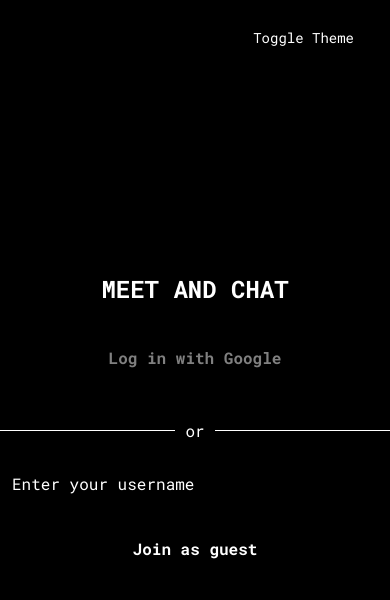
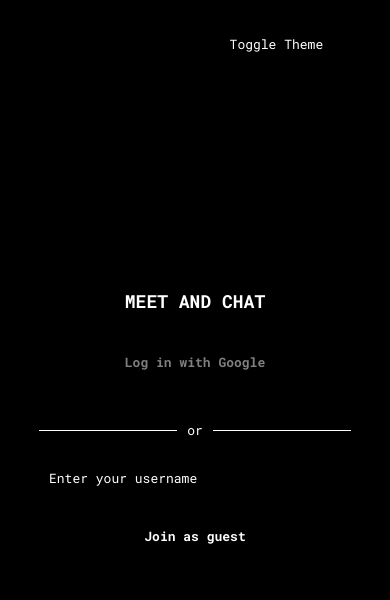
Before and after one commit to AlexShonia/meet-and-chat, a Django app: template app/meet_n_chat/templates/index/index.html in a window 390 px wide. Shown: the top 600 px of the page. Run offline with Django 5.2, Linux system fonts and the light colour scheme; the template is opened without the code that fills it, so the values that code supplies are empty; some libraries are stand-ins or nearby versions.

Commit message:
make pages responsive

```diff
--- a/app/meet_n_chat/templates/base.html
+++ b/app/meet_n_chat/templates/base.html
@@ -2,6 +2,7 @@
 <html>
   <head>
     <meta charset="utf-8" />
+    <meta name="viewport" content="width=device-width, initial-scale=1" />
     <link rel="preconnect" href="https://fonts.googleapis.com">
     <link rel="preconnect" href="https://fonts.gstatic.com" crossorigin>
     <link href="https://fonts.googleapis.com/css2?family=Roboto+Mono:wght@300;400;500;700&display=swap" rel="stylesheet">
--- a/app/meet_n_chat/templates/index/index.html
+++ b/app/meet_n_chat/templates/index/index.html
@@ -5,6 +5,7 @@
     <title>Welcome to Chat</title>
     <link rel="preconnect" href="https://fonts.googleapis.com" />
     <link rel="preconnect" href="https://fonts.gstatic.com" crossorigin />
+    <meta name="viewport" content="width=device-width, initial-scale=1.0" />
     <link
       href="https://fonts.googleapis.com/css2?family=Roboto+Mono:wght@300;400;500;700&display=swap"
       rel="stylesheet"
@@ -266,8 +267,37 @@
       }
 
       .grecaptcha-badge {
-          filter: grayscale(100%) !important;
-          opacity: 0.8 !important;
+        filter: grayscale(100%) !important;
+        opacity: 0.8 !important;
+      }
+
+      @media (max-width: 700px) {
+        .container {
+          padding: 10px;
+          max-width: 80vw;
+        }
+        .title {
+          font-size: 18px;
+        }
+        .google-btn,
+        .guest-btn {
+          font-size: 13px;
+          padding: 10px;
+        }
+        .divider {
+          font-size: 13px;
+        }
+        input[type="text"] {
+          font-size: 13px;
+          padding: 10px;
+        }
+        .theme-switch {
+          width: 48vw;
+          min-width: 100px;
+          max-width: 200px;
+          height: 48px;
+          font-size: 13px;
+        }
       }
     </style>
     <script src="https://www.google.com/recaptcha/api.js" async defer></script>
```
Also changed, not shown: app/meet_n_chat/templates/chat/choose.html (+44 -23 lines), app/meet_n_chat/templates/chat/room.html (+37 -0 lines).
